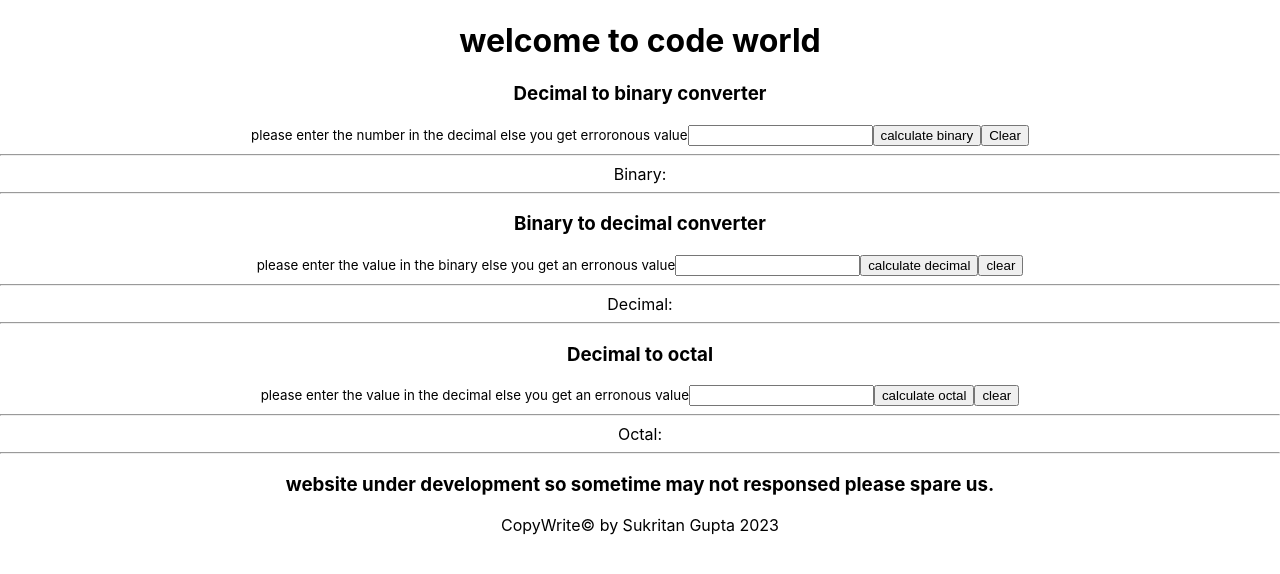
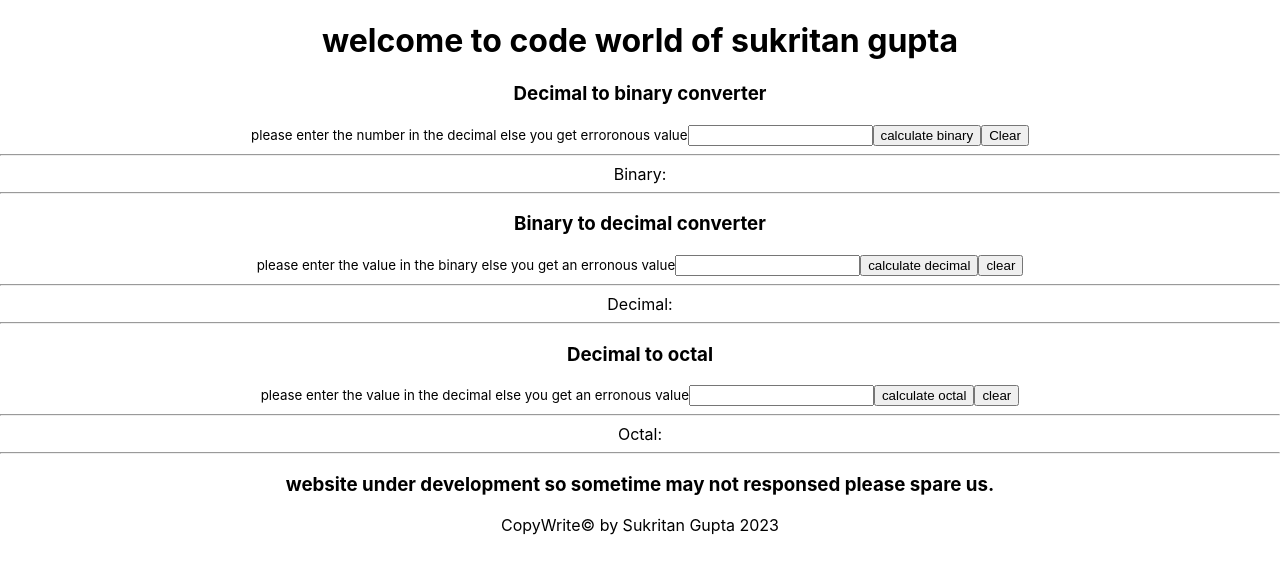
Before and after one commit to webdeveloper4gupta/Mahajan-Number-Conveter, a React (Create React App) app: page / in a window 1280 px wide. Shown: the top 574 px of the page. Built offline with nearby package versions, Linux system fonts and the light colour scheme.

Commit message:
commit 3

```diff
--- a/package.json
+++ b/package.json
@@ -1,17 +1,21 @@
 {
   "name": "proj2",
+  "homepage": "https://webdeveloper4gupta.github.io/Mahajan-Number-Conveter",
   "version": "0.1.0",
   "private": true,
   "dependencies": {
     "@testing-library/jest-dom": "^5.16.5",
     "@testing-library/react": "^13.4.0",
     "@testing-library/user-event": "^13.5.0",
+    "gh-pages": "^4.0.0",
     "react": "^18.2.0",
     "react-dom": "^18.2.0",
     "react-scripts": "5.0.1",
     "web-vitals": "^2.1.4"
   },
   "scripts": {
+    "predeploy": "npm run build",
+   "deploy": "gh-pages -d build",
     "start": "react-scripts start",
     "build": "react-scripts build",
     "test": "react-scripts test",
--- a/src/Components/Index.js
+++ b/src/Components/Index.js
@@ -83,7 +83,7 @@ const Index = () => {
           }
           return (
                     <>
-                                        <h1>welcome to code world</h1>
+                                        <h1>welcome to code world of sukritan gupta</h1>
                               <div>
                               <h3>Decimal to binary converter</h3>
                               <small>please enter the number in the decimal else you get erroronous value</small>
```
Also changed, not shown: 1 other file (tests, documents, lock files or other folders).
